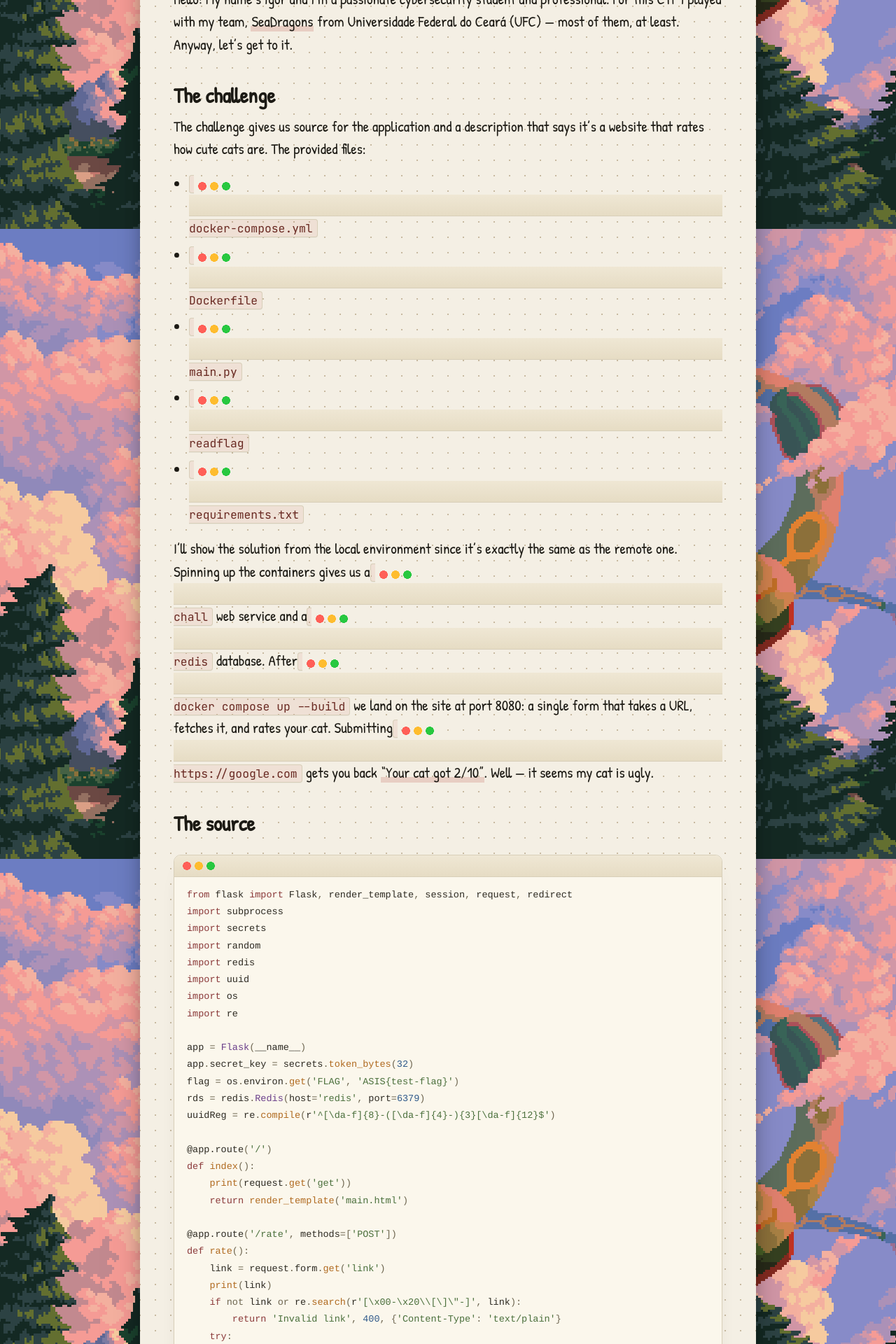
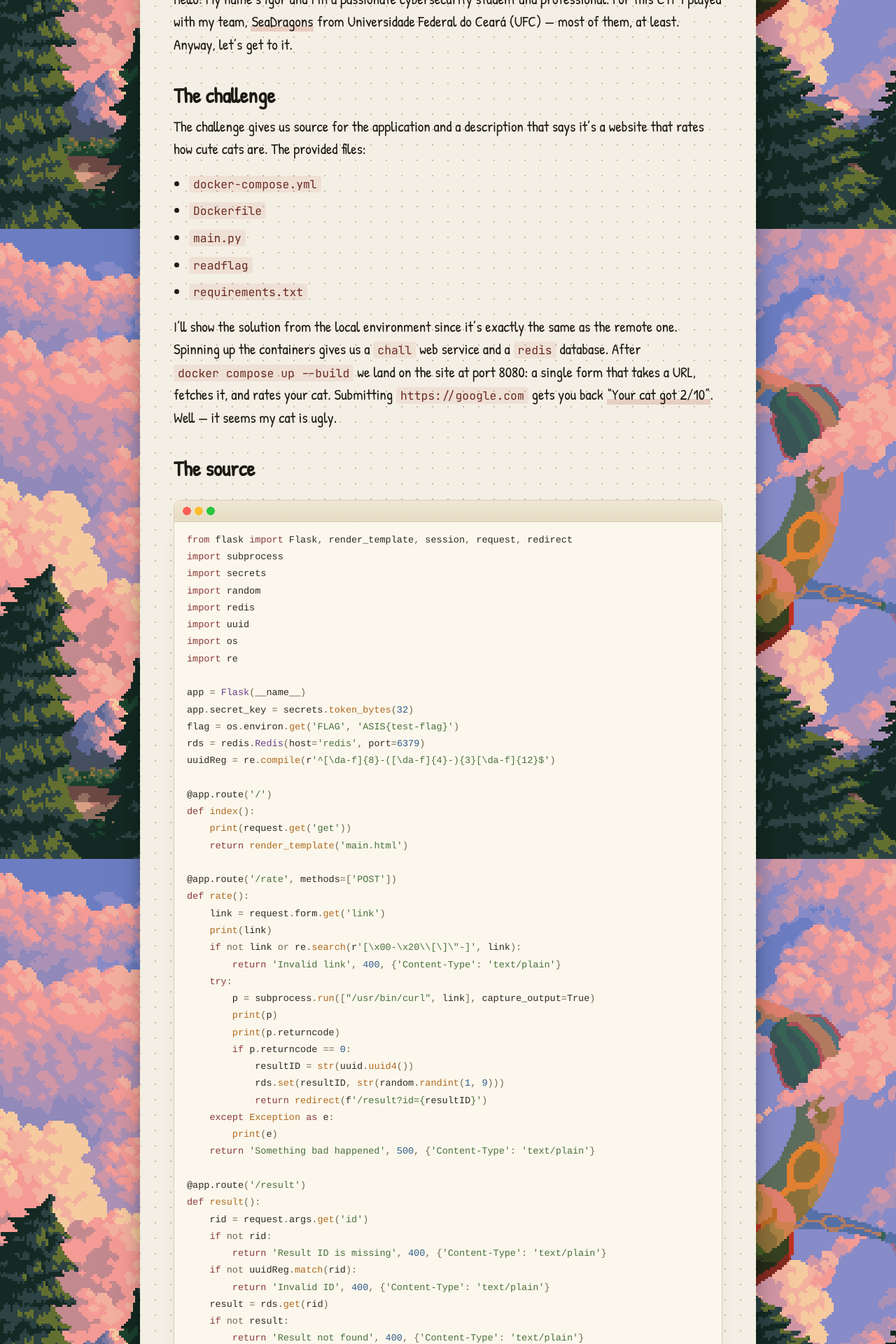
Before and after one commit to igor4020/br0k3n_n0t3, a Jekyll site: the page built from _posts/2024-09-15-asis-ctf-cat-rater.md, in a window 1280 px wide. Shown: the part 573-2493 px from the top of the page at 70% size. Built offline with Jekyll 4.4.1, drawn with Linux system fonts in a browser that asks for light colours.

Commit message:
Fix: scope code-window chrome to div.highlighter-rouge so inline code doesn't get titlebar + traffic lights
kramdown applies class='highlighter-rouge' to BOTH block code wrappers
(<div>) and inline code (<code>). Targeting just .highlighter-rouge
made inline code render with the macOS chrome.

```diff
--- a/assets/css/main.css
+++ b/assets/css/main.css
@@ -134,20 +134,21 @@ article.post p code, article.post li code, code.inline {
   padding: 1px 6px; border-radius: 4px; color: #6a2a23; white-space: nowrap;
 }
 
-/* macOS code window — kramdown wraps in div.highlighter-rouge.language-X > div.highlight > pre.highlight > code.
+/* macOS code window — kramdown wraps block code in div.highlighter-rouge.language-X > div.highlight > pre.highlight > code.
+   Inline code uses <code class="language-X highlighter-rouge"> with no <div>, so we scope to div.highlighter-rouge to skip inline.
    Scope the chrome (titlebar + traffic lights) to the OUTER wrapper only so it doesn't render twice. */
-.highlighter-rouge, figure.highlight {
+div.highlighter-rouge, figure.highlight {
   margin: 26px 0; border-radius: 10px; overflow: hidden;
   background: var(--paper-cream); border: 1px solid var(--rule);
   box-shadow: 0 1px 0 rgba(0,0,0,0.04), 0 14px 32px -22px rgba(40,30,10,0.28);
   position: relative;
 }
-.highlighter-rouge::before, figure.highlight::before {
+div.highlighter-rouge::before, figure.highlight::before {
   content: ''; display: block; height: 30px;
   background: linear-gradient(var(--paper-warm), #e6dcc4);
   border-bottom: 1px solid var(--rule);
 }
-.highlighter-rouge::after, figure.highlight::after {
+div.highlighter-rouge::after, figure.highlight::after {
   content: ''; position: absolute; top: 9px; left: 12px;
   width: 46px; height: 12px;
   background:
@@ -156,15 +157,15 @@ article.post p code, article.post li code, code.inline {
     radial-gradient(circle 6px at 40px 6px, #28c840 98%, transparent 100%);
 }
 /* Inner .highlight div — strip any styling that would otherwise stack with the outer wrapper. */
-.highlighter-rouge .highlight { background: transparent; border: 0; box-shadow: none; }
-.highlighter-rouge pre, figure.highlight pre {
+div.highlighter-rouge .highlight { background: transparent; border: 0; box-shadow: none; }
+div.highlighter-rouge pre, figure.highlight pre {
   margin: 0; padding: 14px 18px 16px;
   font-family: 'JetBrains Mono', ui-monospace, monospace;
   font-size: 13.5px; line-height: 1.65; color: #2d2a22;
   overflow-x: auto; background: var(--paper-cream); tab-size: 4;
 }
-.highlighter-rouge pre::-webkit-scrollbar, figure.highlight pre::-webkit-scrollbar { height: 6px; }
-.highlighter-rouge pre::-webkit-scrollbar-thumb, figure.highlight pre::-webkit-scrollbar-thumb { background: var(--rule); border-radius: 3px; }
+div.highlighter-rouge pre::-webkit-scrollbar, figure.highlight pre::-webkit-scrollbar { height: 6px; }
+div.highlighter-rouge pre::-webkit-scrollbar-thumb, figure.highlight pre::-webkit-scrollbar-thumb { background: var(--rule); border-radius: 3px; }
 
 /* Rouge token colors — light / paper */
 .highlight .c, .highlight .c1, .highlight .cm, .highlight .cs { color: #8a8270; font-style: italic; }
```
